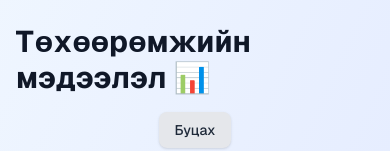
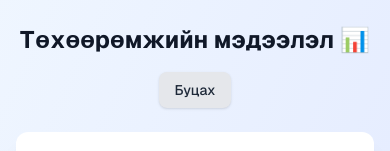
Before and after one commit to Asura-lab/IoT-monitoring-system, a Next.js app: page /dashboard in a window 390 px wide. Shown: the top 151 px of the page. Built offline with nearby package versions, Linux system fonts and the light colour scheme; no server answers.

Commit message:
small change

```diff
--- a/app/dashboard/page.tsx
+++ b/app/dashboard/page.tsx
@@ -81,9 +81,9 @@
       <div className="max-w-5xl mx-auto px-4 sm:px-6">
         {/* Header: Title and Actions */}
         <div className="flex flex-col sm:flex-row justify-between items-center mb-6 sm:mb-8 gap-4">
-          <h1 className="text-3xl sm:text-4xl font-bold text-gray-900 dark:text-white">
+            <h1 className="text-2xl sm:text-3xl md:text-4xl font-bold text-gray-900 dark:text-white text-center sm:text-left">
             Төхөөрөмжийн мэдээлэл 📊
-          </h1>
+            </h1>
           <div className="flex items-center gap-3 sm:gap-4">
             <Link
               href="/"
```
